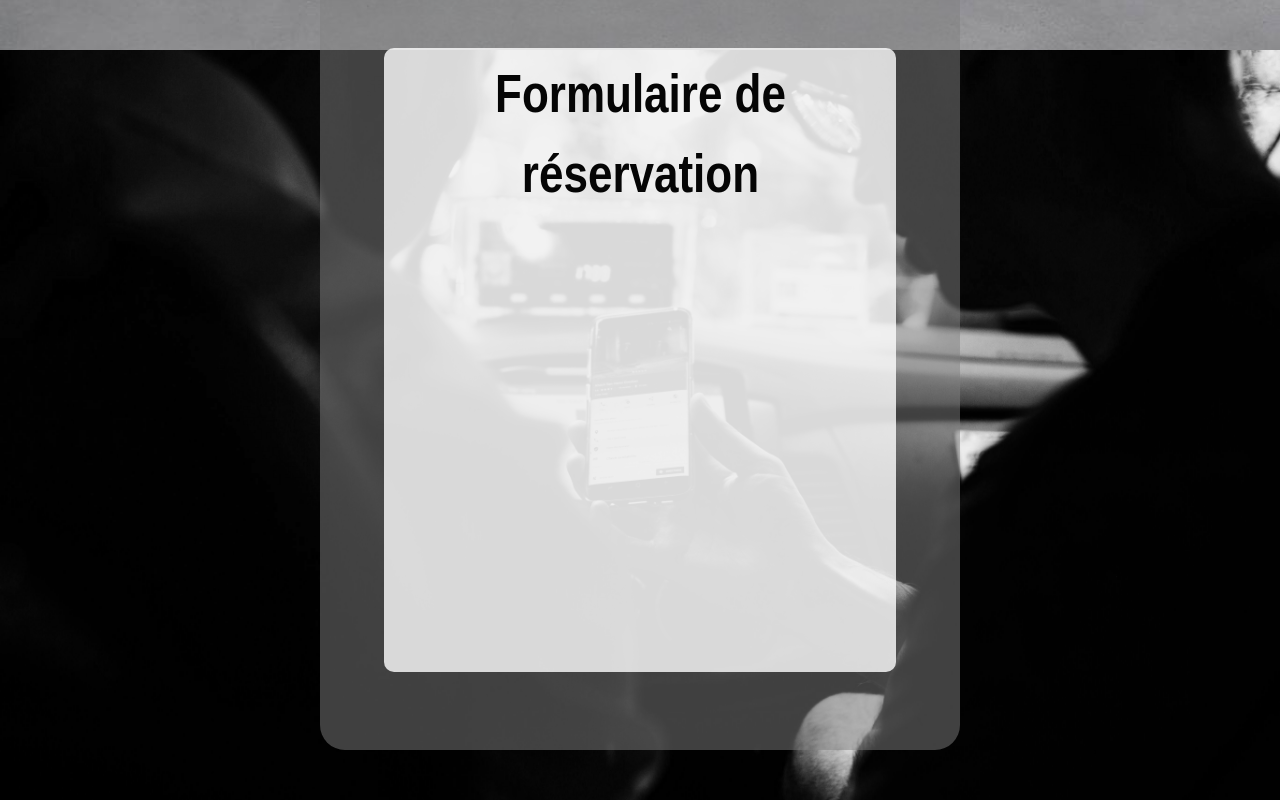
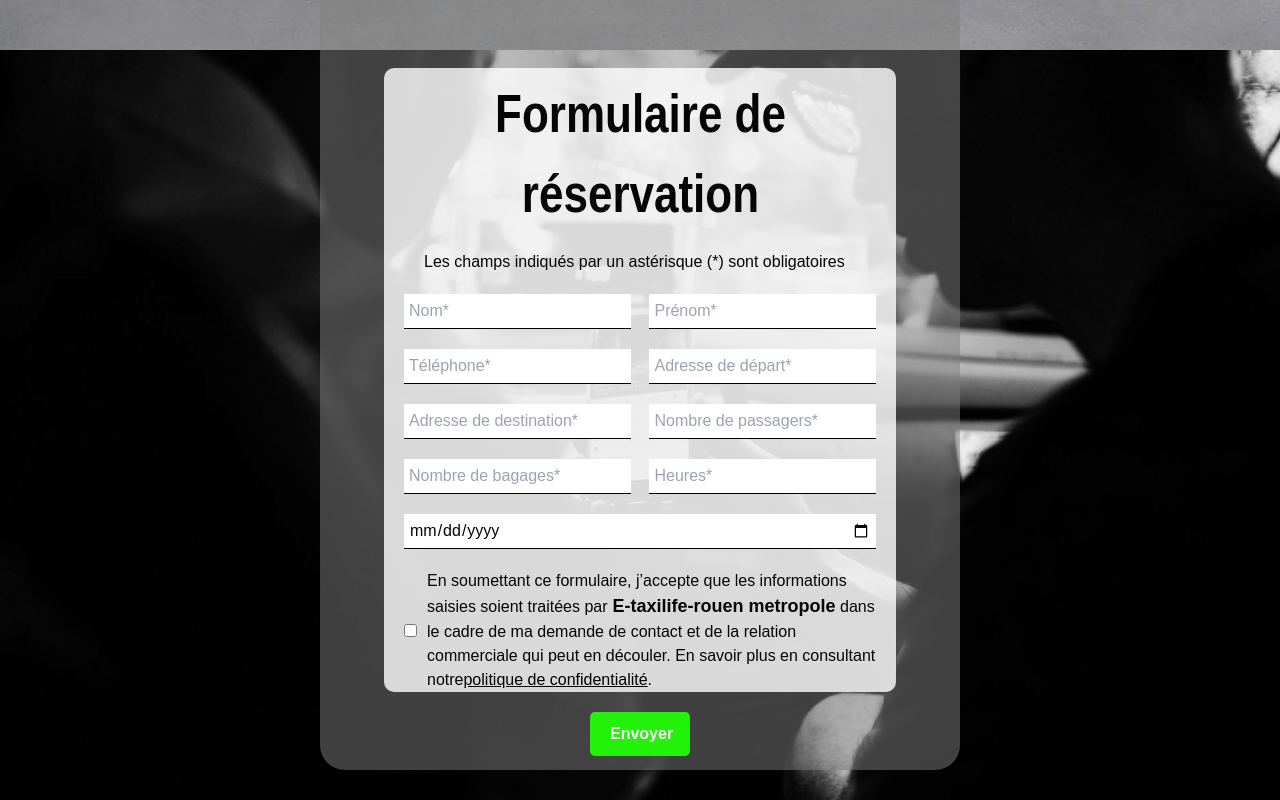
Before and after one commit to ibaky/e-taxilife, a Next.js app: page / in a window 1280 px wide. Shown: the part 650-1450 px from the top of the page. Built offline with nearby package versions, Linux system fonts and the light colour scheme; what kitchn would draw is missing.

Commit message:
finition formulaire

```diff
--- a/src/components/FormulaireReservation.module.css
+++ b/src/components/FormulaireReservation.module.css
@@ -25,7 +25,7 @@
   /* Conteneur du formulaire */
   .formContainer {
     position: absolute;
-    top: -100px;  /* Décale le formulaire de 100px vers le haut (pour le chevauchement) */
+    top: -80px;  /* Décale le formulaire de 100px vers le haut (pour le chevauchement) */
     left: 50%;
     transform: translateX(-50%);  /* Centre horizontalement */
     width: 50%;  /* Largeur du conteneur */
@@ -66,3 +66,110 @@
     transform: scaleY(1.2);  /* Augmente la hauteur des lettres */
     margin-top: 0; /* Assure que le titre est bien aligné en haut */
   }
+
+  /* Texte sous le formulaire - Les champs obligatoires */
+  .requiredText {
+    font-size: 16px;
+    color: rgb(5, 5, 5);
+    text-align: left;  /* Aligne le texte à gauche */
+    width: 100%;
+    margin-top: 10px;  /* Espacement entre le titre et le texte */
+    padding-left: 20px;  /* Aligne le texte avec un peu de marge à gauche */
+  }
+
+  /* Style des champs (Nom, Prénom, Téléphone, Adresse de départ, Adresse de destination, Nombre de passagers) */
+ /* Style des champs (Nom, Prénom, Téléphone, Adresse de départ, Adresse de destination, Nombre de passagers) */
+.inputContainer {
+    display: flex;  /* Aligne les champs côte à côte */
+    justify-content: space-between;  /* Crée un espace entre les champs */
+    width: 100%;  /* Prend toute la largeur du conteneur */
+    margin-top: 20px;  /* Espacement entre les autres éléments et les champs */
+  }
+
+  .inputField {
+    width: 48%;  /* Chaque champ prend 48% de la largeur, donc 2 champs côte à côte */
+    height: 35px;  /* Hauteur du champ */
+    border: none;  /* Supprime la bordure classique */
+    border-bottom: 1px solid #000;  /* Bordure inférieure noire très fine */
+    background-color: #fff;  /* Fond blanc */
+    border-radius: 0;  /* Pas de coins arrondis pour les champs */
+    padding: 5px;  /* Espacement interne */
+    box-sizing: border-box;
+    color: rgb(5, 5, 5);  /* Couleur du texte noire */
+  }
+
+  /* Conteneur des champs Nombre de bagages et Heures */
+  .inputContainer2 {
+    display: flex;  /* Aligne les champs côte à côte */
+    justify-content: space-between;  /* Crée un espace entre les champs */
+    width: 100%;  /* Prend toute la largeur du conteneur */
+    margin-top: 20px;  /* Espacement entre les autres éléments et les champs */
+  }
+
+  /* Style spécifique pour le champ Date de prise en charge */
+  .inputFieldFullWidth {
+    width: 100%;  /* Prend toute la largeur du conteneur */
+    height: 35px;  /* Hauteur du champ */
+    border: none;  /* Supprime la bordure classique */
+    border-bottom: 1px solid #000;  /* Bordure inférieure noire très fine */
+    background-color: #fff;  /* Fond blanc */
+    border-radius: 0;  /* Pas de coins arrondis pour le champ */
+    padding: 5px;  /* Espacement interne */
+    box-sizing: border-box;
+    color: rgb(5, 5, 5);  /* Couleur du texte noire */
+  }
+  /* Style de la case à cocher et du texte */
+/* Conteneur de la case à cocher et texte */
+/* Conteneur de la case à cocher et texte */
+/* Conteneur de la case à cocher et texte */
+.checkboxContainer {
+    display: flex;
+    align-items: center;  /* Aligne la case à cocher et le texte horizontalement */
+    margin-top: 20px;  /* Espacement entre le champ Date et la case à cocher */
+  }
+
+  /* Style de la case à cocher */
+  .checkboxContainer input[type="checkbox"] {
+    margin-right: 10px;  /* Espacement entre la case à cocher et le texte */
+  }
+
+  /* Style du texte et de la case à cocher */
+  .checkboxContainer label {
+    font-size: 16px;  /* Taille du texte par défaut */
+    color: rgb(5, 5, 5);  /* Couleur du texte */
+    line-height: 1.5;  /* Espacement entre les lignes de texte */
+    width: 100%;
+  }
+
+  /* Met en gras et augmente la taille du texte pour "E-taxilife-rouen metropole" */
+  .checkboxContainer .highlight {
+    font-weight: bold;  /* Met en gras */
+    font-size: 18px;  /* Légèrement plus gros */
+  }
+
+  /* Applique un soulignement et une couleur noire à "En savoir plus en consultant notre politique de confidentialité" */
+  .checkboxContainer .highlightLink {
+    text-decoration: underline;
+    color: black;  /* Couleur noire */
+    cursor: pointer;  /* Ajoute un effet de pointeur au survol pour simuler un lien */
+  }
+  /* Style du bouton "Envoyer" */
+.submitButton {
+    background-color: #24f109; /* Fond vert */
+    color: white;  /* Texte en blanc */
+    font-size: 16px;  /* Taille du texte */
+    font-weight: bold;  /* Texte en gras */
+    padding: 10px 20px;  /* Espacement interne (haut-bas, gauche-droite) */
+    border: none;  /* Supprime la bordure */
+    border-radius: 5px;  /* Coins arrondis */
+    cursor: pointer;  /* Curseur en forme de main pour indiquer que c'est cliquable */
+    width: 100%;  /* Prend toute la largeur du parent */
+    max-width: 100px;  /* Limite la largeur à 400px */
+    margin-top: 20px;  /* Espacement entre le bouton et les autres éléments */
+    transition: background-color 0.3s ease;  /* Animation pour un effet de survol */
+  }
+
+  /* Style au survol du bouton */
+  .submitButton:hover {
+    background-color: #1e8e06;  /* Changement de couleur au survol (vert plus foncé) */
+  }
--- a/src/components/FormulaireReservation.tsx
+++ b/src/components/FormulaireReservation.tsx
@@ -18,7 +18,49 @@ const FormulaireReservation: React.FC = () => {
           <h2 className={styles.formTitle}>
             Formulaire de <br /> réservation
           </h2>
-          {/* Contenu du formulaire (vide pour l'instant) */}
+
+          {/* Texte sous le titre */}
+          <p className={styles.requiredText}>
+            Les champs indiqués par un astérisque (*) sont obligatoires
+          </p>
+
+          {/* Conteneur des champs Nom, Prénom, Téléphone, Adresse de départ */}
+          <div className={styles.inputContainer}>
+            <input type="text" className={styles.inputField} placeholder="Nom*" />
+            <input type="text" className={styles.inputField} placeholder="Prénom*" />
+          </div>
+
+          <div className={styles.inputContainer}>
+            <input type="text" className={styles.inputField} placeholder="Téléphone*" />
+            <input type="text" className={styles.inputField} placeholder="Adresse de départ*" />
+          </div>
+
+          <div className={styles.inputContainer}>
+            <input type="text" className={styles.inputField} placeholder="Adresse de destination*" />
+            <input type="text" className={styles.inputField} placeholder="Nombre de passagers*" />
+          </div>
+
+          <div className={styles.inputContainer2}>
+            <input type="text" className={styles.inputField} placeholder="Nombre de bagages*" />
+            <input type="text" className={styles.inputField} placeholder="Heures*" />
+          </div>
+
+          <div className={styles.inputContainer}>
+            <input type="date" className={styles.inputFieldFullWidth} placeholder="Date de prise en charge" />
+          </div>
+
+          {/* Case à cocher et texte */}
+          <div className={styles.checkboxContainer}>
+            <input type="checkbox" id="agreement" />
+            <label htmlFor="agreement">
+              En soumettant ce formulaire, j’accepte que les informations saisies soient traitées par
+              <span className={styles.highlight}> E-taxilife-rouen metropole</span> dans le cadre de ma demande de contact
+              et de la relation commerciale qui peut en découler. En savoir plus en consultant notre
+              <span className={styles.highlightLink}>politique de confidentialité</span>.
+            </label>
+          </div>
+            {/* Bouton "Envoyer" */}
+            <button className={styles.submitButton}>Envoyer</button>
         </div>
       </div>
     </div>
--- a/src/components/HeroImage.module.css
+++ b/src/components/HeroImage.module.css
@@ -1,6 +1,5 @@
 /* Conteneur de l'image */
 
-/* Conteneur de l'image */
 
   /* Aucun autre style n'est nécessaire ici */
 
```
